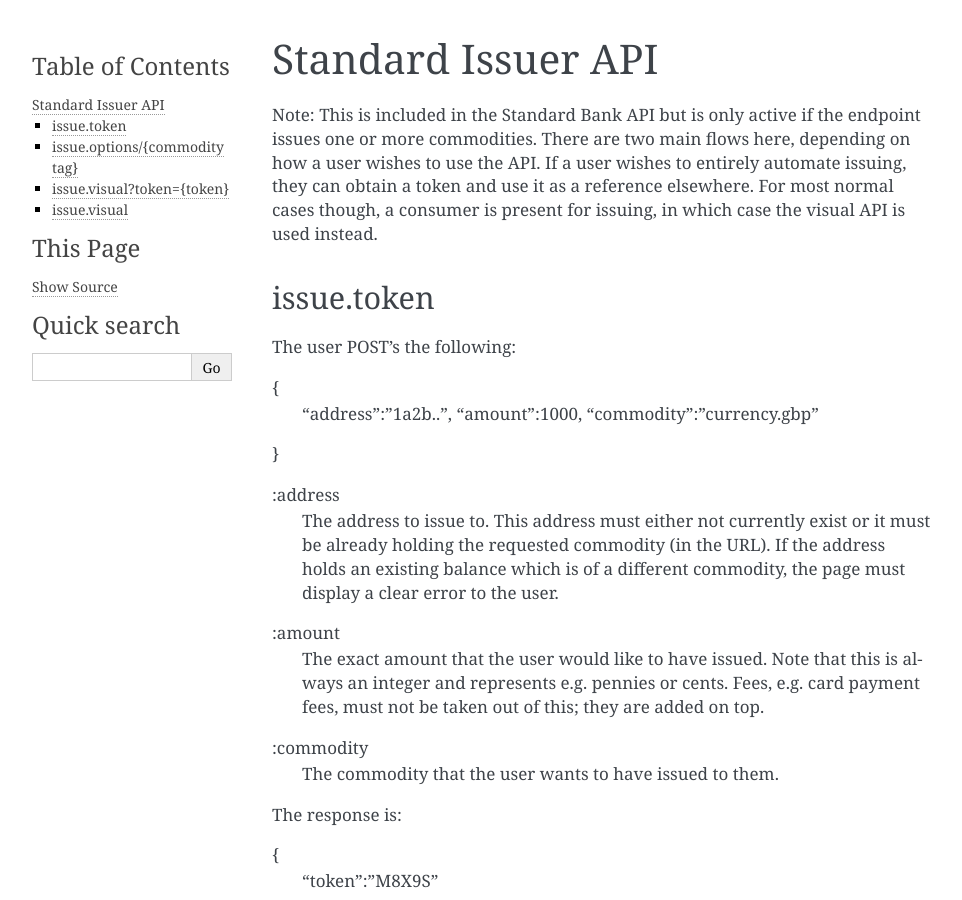
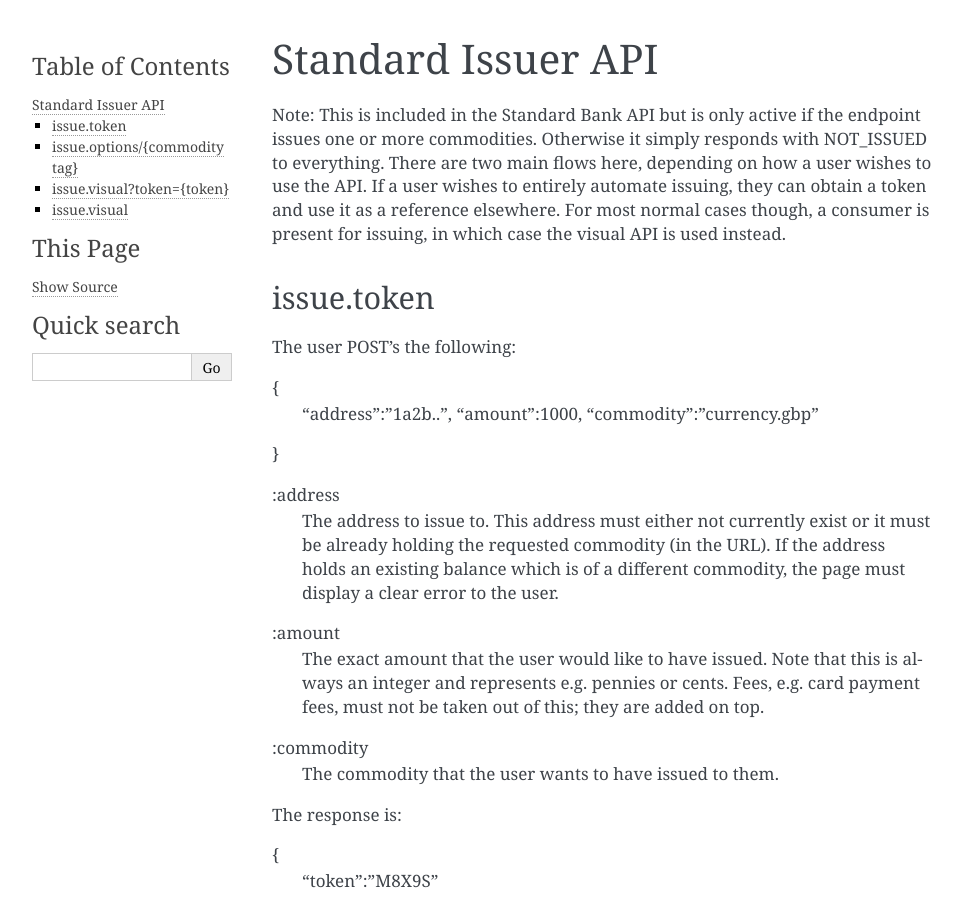
Before and after one commit to OpenTransfr/Core, a Sphinx documentation site: the page built from docs/Issuers/API.rst, in a window 1280 px wide and 900 px high. Shown: the whole window, without its empty margins (148-1110 px from the left). Built offline with Sphinx 7.4.7, drawn with Linux system fonts in a browser that asks for light colours.

```diff
--- a/docs/Issuers/API.rst
+++ b/docs/Issuers/API.rst
@@ -1,7 +1,7 @@
 Standard Issuer API
 ===================
 
-Note: This is included in the Standard Bank API but is only active if the endpoint issues one or more commodities. There are two main flows here, depending on how a user wishes to use the API. If a user wishes to entirely automate issuing, they can obtain a token and use it as a reference elsewhere. For most normal cases though, a consumer is present for issuing, in which case the visual API is used instead.
+Note: This is included in the Standard Bank API but is only active if the endpoint issues one or more commodities. Otherwise it simply responds with NOT_ISSUED to everything. There are two main flows here, depending on how a user wishes to use the API. If a user wishes to entirely automate issuing, they can obtain a token and use it as a reference elsewhere. For most normal cases though, a consumer is present for issuing, in which case the visual API is used instead.
 
 issue.token
 -----------
```
